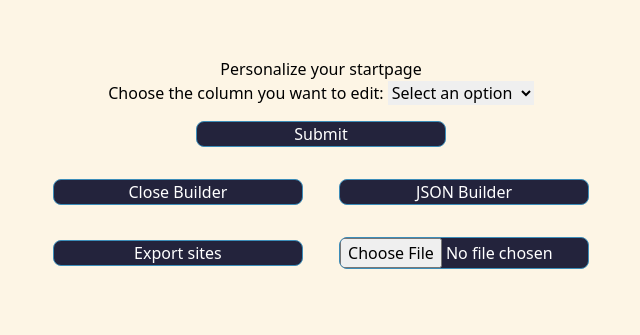
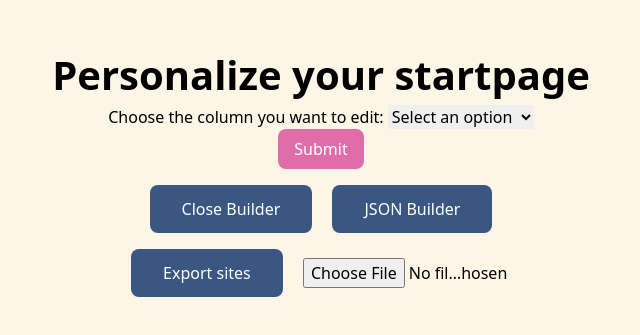
Before and after one commit to bosi-programming/startpage, a SvelteKit app: page /editor in a window 1280 px wide. Shown: the part 229-564 px from the top of the page, without its empty margins (319-959 px from the left). Built offline with nearby package versions, Linux system fonts and the light colour scheme.

Commit message:
Reorganize files

```diff
--- /dev/null
+++ b/src/modules/EditPage/EditPage.svelte
@@ -0,0 +1,54 @@
+<script lang="ts">
+	import FormEditor from './components/FormEditor/FormEditor.svelte';
+	import { saveSites } from '$lib/saveSites';
+	import { goto } from '$app/navigation';
+	import { allSites } from '@/global/sites.svelte';
+	import Typography from '@/components/Typography/Typography.svelte';
+	import Button from '@/components/Button/Button.svelte';
+	import { pushFileToLocalStorage, pushSitesToLocalStorage } from './EditPage.utils';
+	import JsonEditor from './components/JsonEditor.svelte';
+
+	let selectedBuilder = $state('form');
+
+	const changeBuilder = (e: Event) => {
+		e.preventDefault();
+		if (selectedBuilder === 'form') {
+			selectedBuilder = 'json';
+		} else {
+			selectedBuilder = 'form';
+		}
+	};
+
+	const handleCloseBuilder = () => {
+		goto('/');
+	};
+</script>
+
+<Typography size="h1">Personalize your startpage</Typography>
+{#if selectedBuilder === 'form'}
+	<FormEditor allSites={allSites.allSites} />
+{:else}
+	<JsonEditor allMenus={allSites.allSites} />
+{/if}
+<Button
+	size="small"
+	color="secondary"
+	className="size-fit mx-auto"
+	onclick={(e: Event) => pushSitesToLocalStorage(e, allSites.allSites)}>Submit</Button
+>
+<div class="my-4">
+	<Button onclick={handleCloseBuilder} className="mr-4">Close Builder</Button>
+	<Button onclick={changeBuilder}>
+		{selectedBuilder === 'form' ? 'JSON' : 'Form'} Builder
+	</Button>
+</div>
+<div>
+	<Button onclick={saveSites} className="mr-4">Export sites</Button>
+	<input
+		class="w-52 dark:text-white"
+		type="file"
+		id="import"
+		accept=".json"
+		onchange={(e: Event) => pushFileToLocalStorage(e)}
+	/>
+</div>
--- /dev/null
+++ b/src/modules/EditPage/EditPage.utils.ts
@@ -0,0 +1,14 @@
+import { exportFileToLocalStorage } from '$lib/exportFileToLocalStorage.js';
+import type { TColumn } from '@/stores/sites';
+
+export const pushSitesToLocalStorage = (e: Event, allSites: TColumn[]) => {
+  e.preventDefault();
+  localStorage.removeItem('sites');
+  localStorage.setItem('sites', JSON.stringify(allSites));
+};
+
+export const pushFileToLocalStorage = (e: Event) => {
+  e.preventDefault();
+  exportFileToLocalStorage(e, 'sites');
+  location.reload();
+};
--- a/src/components/FormEditor/components/EditColumn.svelte
+++ b/src/modules/EditPage/components/FormEditor/components/EditColumn.svelte
@@ -5,7 +5,7 @@
 		updateSite,
 		deleteSite,
 		type TColumn
-	} from '../../../stores/sites';
+	} from '@/stores/sites';
 
 	interface Props {
 		selectedColumn: TColumn;
--- a/src/components/JsonEditor.svelte
+++ b/src/modules/EditPage/components/JsonEditor.svelte
@@ -1,5 +1,6 @@
 <script lang="ts">
-	import { updateSites, type TColumn } from '../stores/sites.js';
+	import { updateSites, type TColumn } from '@/stores/sites';
+
 	interface Props {
 		allMenus: TColumn[];
 	}
@@ -12,5 +13,5 @@
 	cols={windowWidth < 1024 ? 30 : 100}
 	rows="30"
 	value={JSON.stringify(allMenus, null, 2)}
-  onchange={(event: Event) => updateSites((event.target as HTMLTextAreaElement)?.value)}
+	onchange={(event: Event) => updateSites((event.target as HTMLTextAreaElement)?.value)}
 ></textarea>
--- a/src/routes/editor/+page.svelte
+++ b/src/routes/editor/+page.svelte
@@ -1,79 +1,6 @@
 <script lang="ts">
-	import JsonEditor from '../../components/JsonEditor.svelte';
-	import FormEditor from '../../components/FormEditor/FormEditor.svelte';
-	import { saveSites } from '$lib/saveSites';
-	import { exportFileToLocalStorage } from '$lib/exportFileToLocalStorage.js';
-	import { sites, type TColumn } from '../../stores/sites';
-	import { goto } from '$app/navigation';
+	import EditPage from "@/modules/EditPage/EditPage.svelte";
 
-	let allSites: TColumn[] = $state([]);
-
-	sites.subscribe((value) => {
-		allSites = value;
-	});
-
-	let selectedBuilder = $state('form');
-
-	const pushSitesToLocalStorage = (e: Event) => {
-		e.preventDefault();
-		localStorage.removeItem('sites');
-		localStorage.setItem('sites', JSON.stringify(allSites));
-	};
-
-	const pushFileToLocalStorage = (e: Event) => {
-		e.preventDefault();
-		exportFileToLocalStorage(e, 'sites');
-		location.reload();
-	};
-
-	const changeBuilder = (e: Event) => {
-		e.preventDefault();
-		if (selectedBuilder === 'form') {
-			selectedBuilder = 'json';
-		} else {
-			selectedBuilder = 'form';
-		}
-	};
-
-	const handleCloseBuilder = () => {
-		goto('/');
-	};
 </script>
 
-<h1>Personalize your startpage</h1>
-{#if selectedBuilder === 'form'}
-	<FormEditor {allSites} />
-{:else}
-	<JsonEditor allMenus={allSites} />
-{/if}
-<button class="button button-center" type="submit" onclick={pushSitesToLocalStorage}>
-	Submit
-</button>
-<div>
-	<button class="button" onclick={handleCloseBuilder}> Close Builder </button>
-	<button class="button" onclick={changeBuilder}>
-		{selectedBuilder === 'form' ? 'JSON' : 'Form'} Builder
-	</button>
-</div>
-<div>
-	<button class="button" onclick={saveSites}> Export sites </button>
-	<input class="button" type="file" id="import" accept=".json" onchange={pushFileToLocalStorage} />
-</div>
-
-<style>
-	.button {
-		background-color: rgb(35, 35, 60);
-		color: white;
-		border: 1px solid #3c8db9;
-		border-radius: 8px;
-		cursor: pointer;
-		width: 250px;
-		margin: 16px;
-	}
-	.button-center {
-		margin: 16px auto;
-	}
-	.button:active {
-		background-color: rgb(45, 45, 70);
-	}
-</style>
+<EditPage />
```
Also changed, not shown: src/modules/EditPage/components/FormEditor/FormEditor.svelte (renamed from src/components/FormEditor/FormEditor.svelte, +2 -5 lines).
